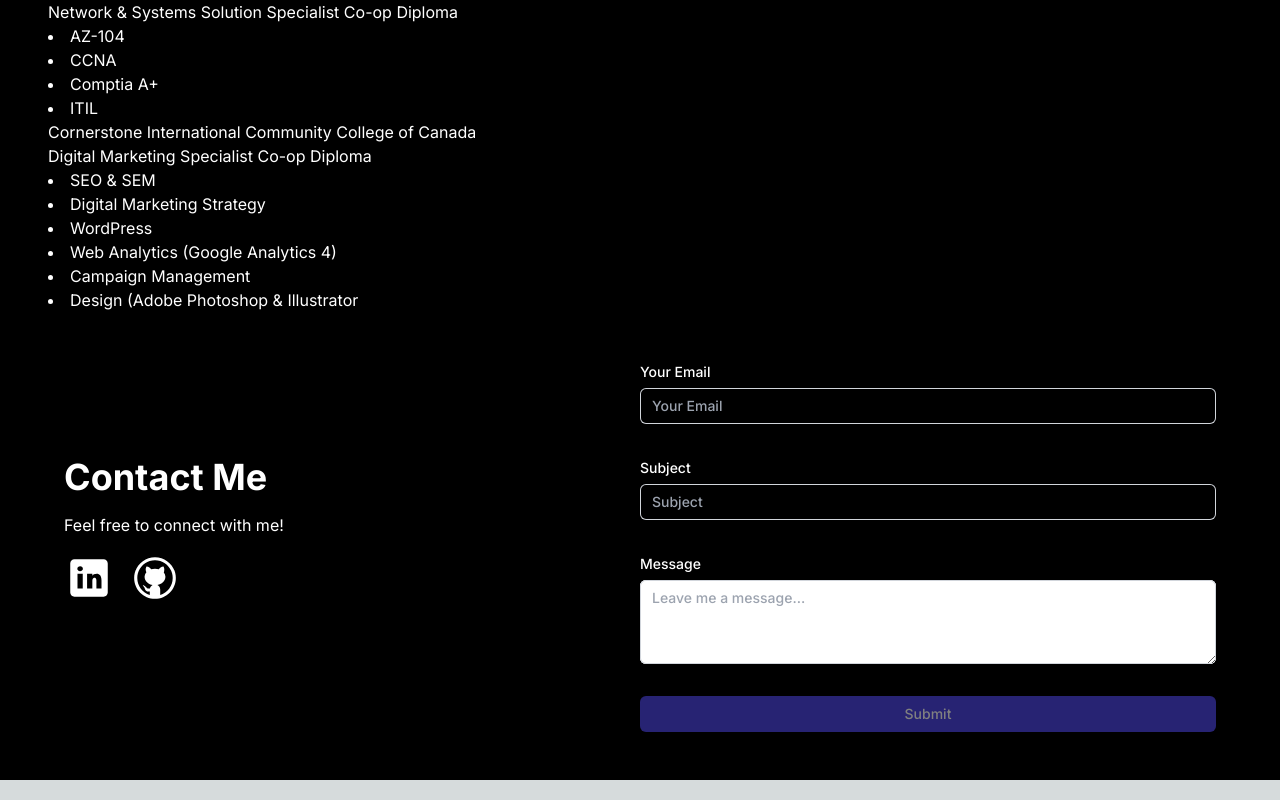
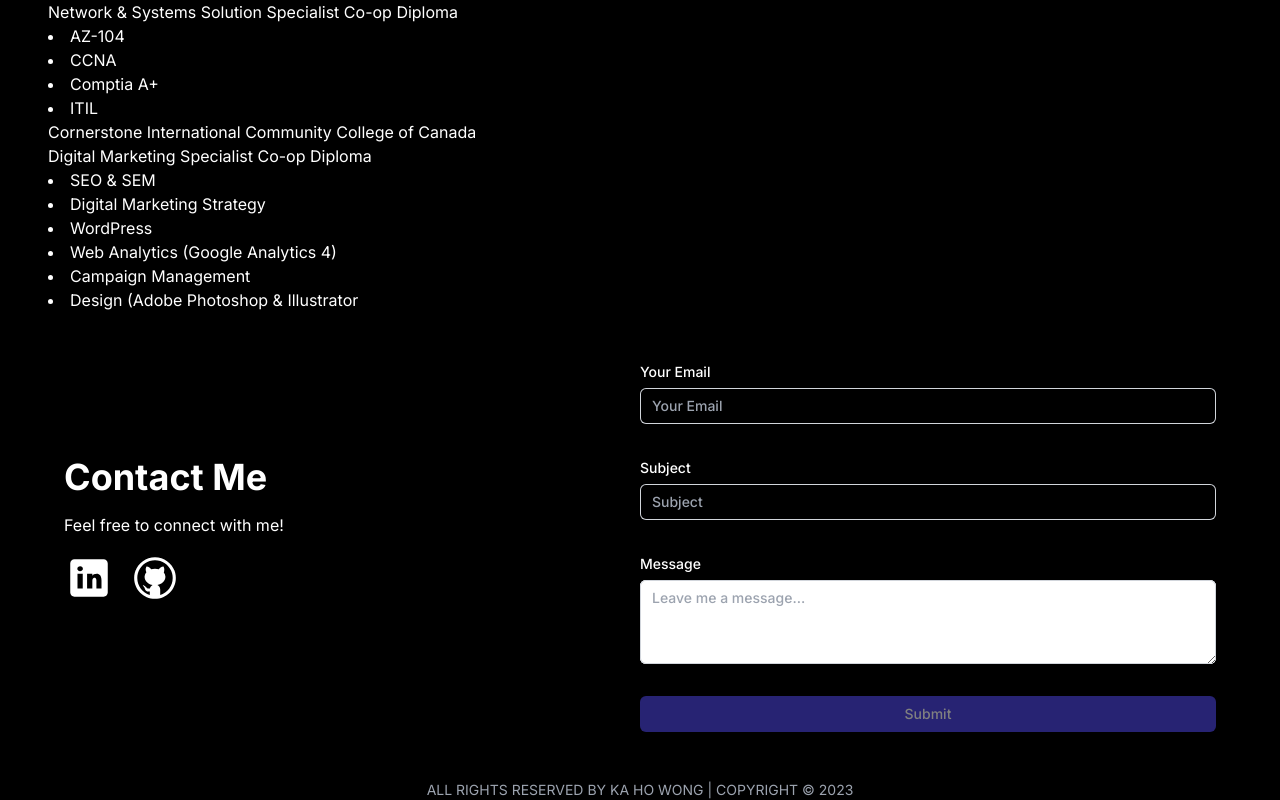
Before and after one commit to mark62005/portfolio, a Next.js app: page / in a window 1280 px wide. Shown: the part 1971-2771 px from the top of the page. Built offline with nearby package versions, Linux system fonts and the light colour scheme.

Commit message:
Add footer

```diff
--- /dev/null
+++ b/src/app/components/Footer.jsx
@@ -0,0 +1,12 @@
+const Footer = () => {
+	const year = new Date().getFullYear();
+
+	return (
+		<footer>
+			<p className="text-sm uppercase text-gray-400">
+				All Rights Reserved by Ka Ho Wong | Copyright © {year}
+			</p>
+		</footer>
+	);
+};
+export default Footer;
--- a/src/app/page.js
+++ b/src/app/page.js
@@ -4,6 +4,7 @@ import AboutMe from "@components/sections/AboutMe";
 import Skills from "@components/sections/Skills";
 import Education from "@components/sections/Education";
 import ContactMe from "@components/sections/ContactMe";
+import Footer from "@components/Footer";
 
 export default function Home() {
 	return (
@@ -16,6 +17,7 @@ export default function Home() {
 				<Education />
 				<ContactMe />
 			</main>
+			<Footer />
 		</div>
 	);
 }
```
